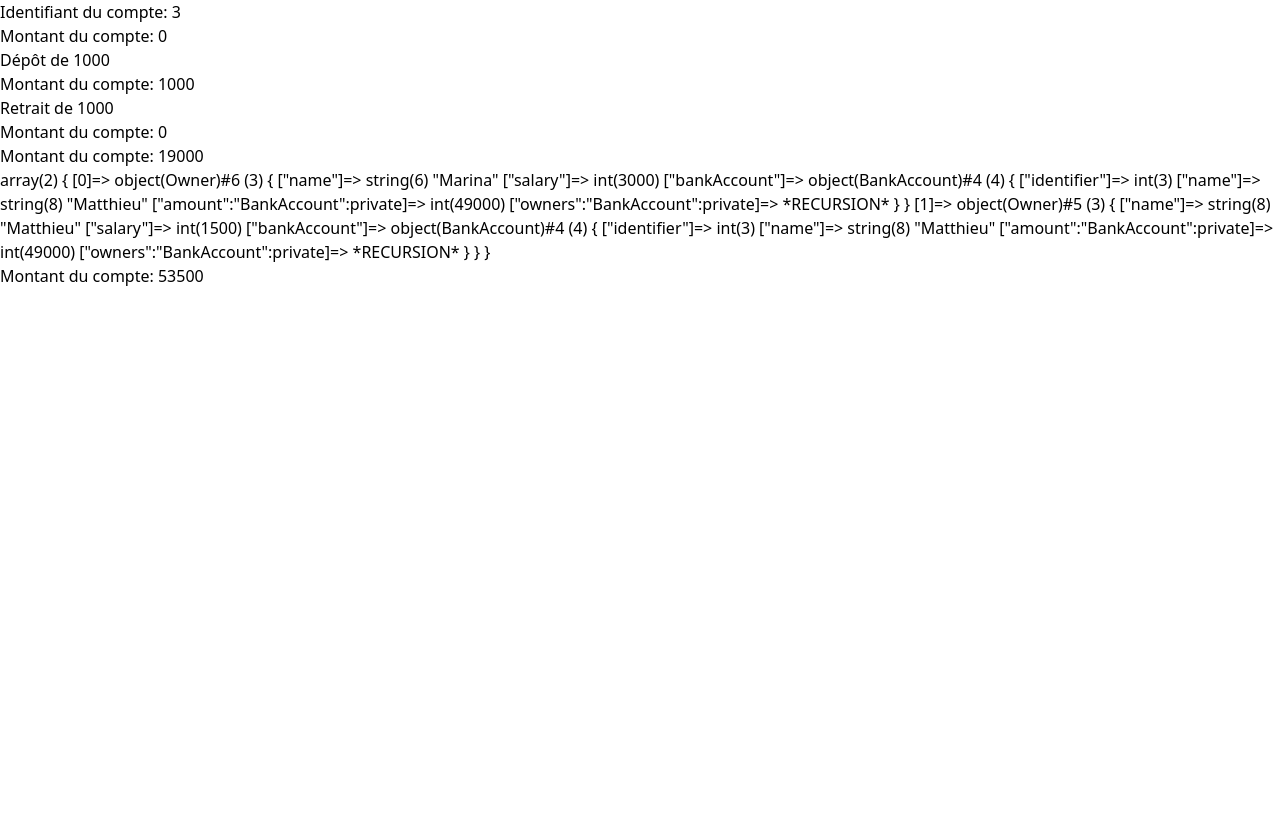
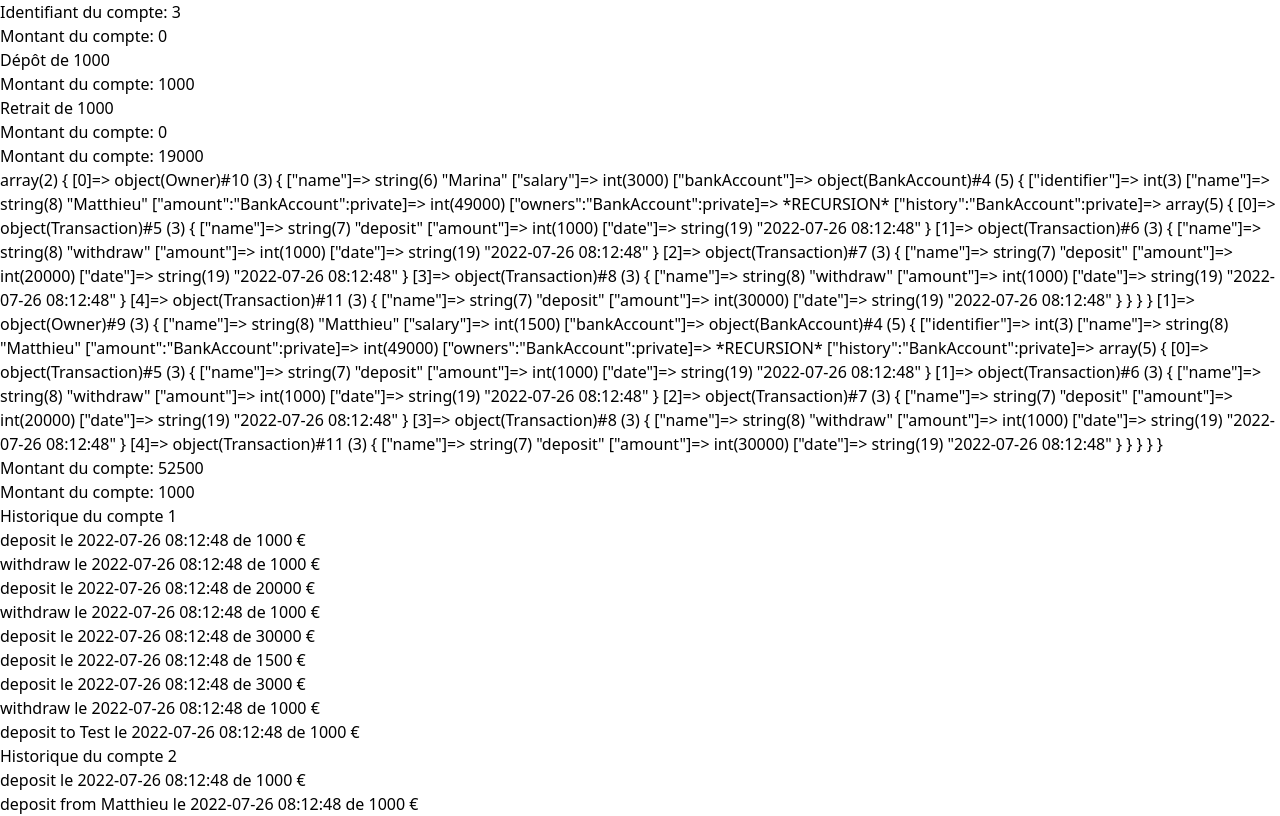
Before and after one commit to dwwm-bethune/php-oo, a PHP site: page / in a window 1280 px wide. Before the commit the page ends 286 px from the top, so only its background shows below. Run offline with PHP 8.4, Linux system fonts and the light colour scheme; some libraries are stand-ins or nearby versions.

Commit message:
End bank account

```diff
--- a/03-bankaccount/BankAccount.php
+++ b/03-bankaccount/BankAccount.php
@@ -7,6 +7,7 @@ class BankAccount
     private $amount;
     private $owners = [];
     private static $increment = 1;
+    private $history = [];
 
     public function __construct($identifier, $name, $amount = 0)
     {
@@ -28,6 +29,8 @@ class BankAccount
         }
 
         $this->amount += $amount;
+
+        $this->addHistory('deposit', $amount);
     }
 
     public function withdrawMoney($amount)
@@ -37,6 +40,40 @@ class BankAccount
         }
 
         $this->amount -= $amount;
+
+        $this->addHistory('withdraw', $amount);
+    }
+
+    /**
+     * Permet de faire un virement.
+     *
+     * @param  BankAccount  $receiver
+     * @param  int  $amount
+     * @return void
+     */
+    public function wireTo($receiver, $amount)
+    {
+        $this->withdrawMoney($amount);
+        $receiver->depositMoney($amount);
+
+        $this->addHistory('deposit to '.$receiver->name, $amount);
+        $receiver->addHistory('deposit from '.$this->name, $amount);
+    }
+
+    private function addHistory($name, $amount)
+    {
+        $this->history[] = new Transaction($name, $amount);
+
+        return $this;
+    }
+
+    public function showHistory()
+    {
+        echo '<ul>';
+        foreach ($this->history as $transaction) {
+            echo '<li>'.$transaction->name.' le '.$transaction->date.' de '.$transaction->amount.' €</li>';
+        }
+        echo '</ul>';
     }
 
     public function addOwner(Owner $owner)
--- /dev/null
+++ b/03-bankaccount/Transaction.php
@@ -0,0 +1,15 @@
+<?php
+
+class Transaction
+{
+    public $name;
+    public $amount;
+    public $date;
+
+    public function __construct($name, $amount)
+    {
+        $this->name = $name;
+        $this->amount = $amount;
+        $this->date = date('Y-m-d H:i:s');
+    }
+}
--- a/03-bankaccount/index.php
+++ b/03-bankaccount/index.php
@@ -10,6 +10,7 @@
     <?php
         require 'BankAccount.php';
         require 'Owner.php';
+        require 'Transaction.php';
 
         $bankAccount00 = new BankAccount(123456, 'Fiorella');
         $bankAccount09 = new BankAccount(123456, 'Fiorella');
@@ -48,8 +49,23 @@
         var_dump($bankAccount01->getOwners());
         $matthieu->pay();
         $marina->pay();
+
+        // Faire un virement
+        $bankAccount02 = new BankAccount(123457, 'Test');
+        try {
+            $bankAccount01->wireTo($bankAccount02, 1000);
+        } catch (Exception $e) {
+            echo $e->getMessage();
+        }
     ?>
 
     <p>Montant du compte: <?= $bankAccount01->getBalance(); // Renvoie 0 ?></p>
+    <p>Montant du compte: <?= $bankAccount02->getBalance(); // Renvoie 0 ?></p>
+
+    <h2>Historique du compte 1</h2>
+    <?= $bankAccount01->showHistory(); ?>
+
+    <h2>Historique du compte 2</h2>
+    <?= $bankAccount02->showHistory(); ?>
 </body>
 </html>
```
